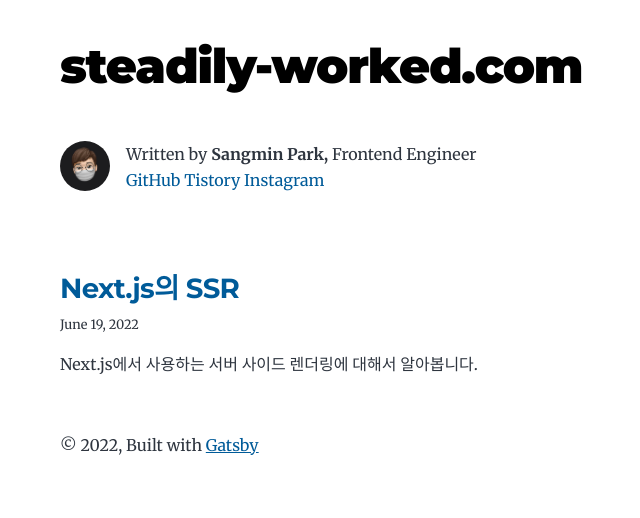
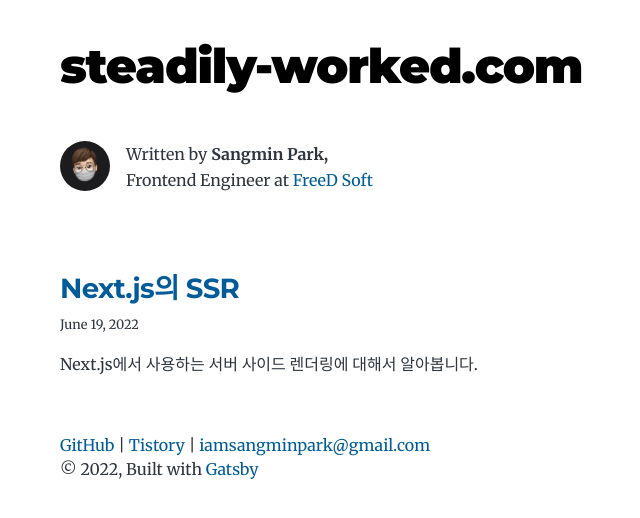
Before and after one commit to steadily-worked/blog, a Gatsby site: page / in a window 1280 px wide. Shown: the whole page, without its empty margins (264-904 px from the left). Built offline with nearby package versions, Linux system fonts and the light colour scheme; Gatsby itself is replaced by a stand-in of ours.

Commit message:
fix: reposition links

```diff
--- a/src/components/bio.js
+++ b/src/components/bio.js
@@ -23,7 +23,6 @@
           social {
             github
             tistory
-            instagram
           }
         }
       }
@@ -32,7 +31,6 @@
 
   // Set these values by editing "siteMetadata" in gatsby-config.js
   const author = data.site.siteMetadata?.author
-  const social = data.site.siteMetadata?.social
 
   return (
     <div className="bio">
@@ -48,39 +46,24 @@
       />
       {author?.name && (
         <p>
-          Written by <strong>{author.name},</strong> {author?.summary || null}
-          {` `}
-          <br />
-          <Link
-            href={`https://github.com/${social?.github || ``}`}
+          Written by <strong>{author.name},</strong> <br />
+          {author?.summary || null} at{" "}
+          <StyledLink
+            href="https://freedsoft.oopy.io"
             target="_blank"
             rel="noreferrer"
           >
-            GitHub
-          </Link>
-          {`  `}
-          <Link
-            href={`https://${social?.tistory || ``}.tistory.com`}
-            target="_blank"
-            rel="noreferrer"
-          >
-            Tistory
-          </Link>
-          {`  `}
-          <Link
-            href={`https://instagram.com/${social?.instagram || ``}`}
-            target="_blank"
-            rel="noreferrer"
-          >
-            Instagram
-          </Link>
+            FreeD Soft
+          </StyledLink>
+          {` `}
+          <br />
         </p>
       )}
     </div>
   )
 }
 
-const Link = styled.a`
+const StyledLink = styled.a`
   text-decoration: none;
 `
 
--- a/src/components/layout.js
+++ b/src/components/layout.js
@@ -1,7 +1,22 @@
 import * as React from "react"
-import { Link } from "gatsby"
+import { graphql, Link, useStaticQuery } from "gatsby"
+import styled from "styled-components"
 
 const Layout = ({ location, title, children }) => {
+  const data = useStaticQuery(graphql`
+    query LayoutQuery {
+      site {
+        siteMetadata {
+          social {
+            github
+            tistory
+          }
+        }
+      }
+    }
+  `)
+
+  const social = data.site.siteMetadata?.social
   const rootPath = `${__PATH_PREFIX__}/`
   const isRootPath = location.pathname === rootPath
   let header
@@ -25,12 +40,37 @@
       <header className="global-header">{header}</header>
       <main>{children}</main>
       <footer>
+        <div>
+          <StyledLink
+            href={`https://github.com/${social?.github || ``}`}
+            target="_blank"
+            rel="noreferrer"
+          >
+            GitHub
+          </StyledLink>
+          {` | `}
+          <StyledLink
+            href={`https://${social?.tistory || ``}.tistory.com`}
+            target="_blank"
+            rel="noreferrer"
+          >
+            Tistory
+          </StyledLink>
+          {` | `}
+          <StyledLink href="mailto:iamsangminpark@gmail.com">
+            iamsangminpark@gmail.com
+          </StyledLink>
+        </div>
         © {new Date().getFullYear()}, Built with
         {` `}
-        <a href="https://www.gatsbyjs.com">Gatsby</a>
+        <StyledLink href="https://www.gatsbyjs.com">Gatsby</StyledLink>
       </footer>
     </div>
   )
 }
 
+const StyledLink = styled.a`
+  text-decoration: none;
+`
+
 export default Layout
```
